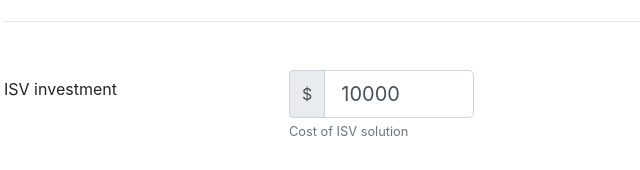
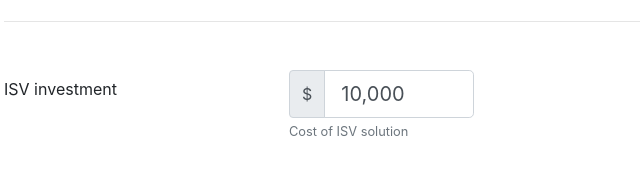
Before and after one commit to boazronkin/roi-calculator, a plain HTML site: page index.html in a window 1280 px wide. Shown: the part 1359-1529 px from the top of the page, 81-721 px from the left. Drawn offline with nearby package versions, Linux system fonts and the light colour scheme.

Commit message:
fix Add comma in ISV investment

```diff
--- a/index.html
+++ b/index.html
@@ -173,7 +173,7 @@
                             <div class="input-group-prepend">
                                 <div class="input-group-text">$</div>
                             </div>
-                            <input id="isvInvestment" class="form-control form-control-lg wideBox" type="text" value="10000">
+                            <input id="isvInvestment" class="form-control form-control-lg wideBox" type="text" value="10,000">
                         </div>
                         <small id="" class="form-text text-muted mb-3">Cost of ISV solution</small>
                     </div>
```
Also changed, not shown: js/main.js (+1 -1 lines).
